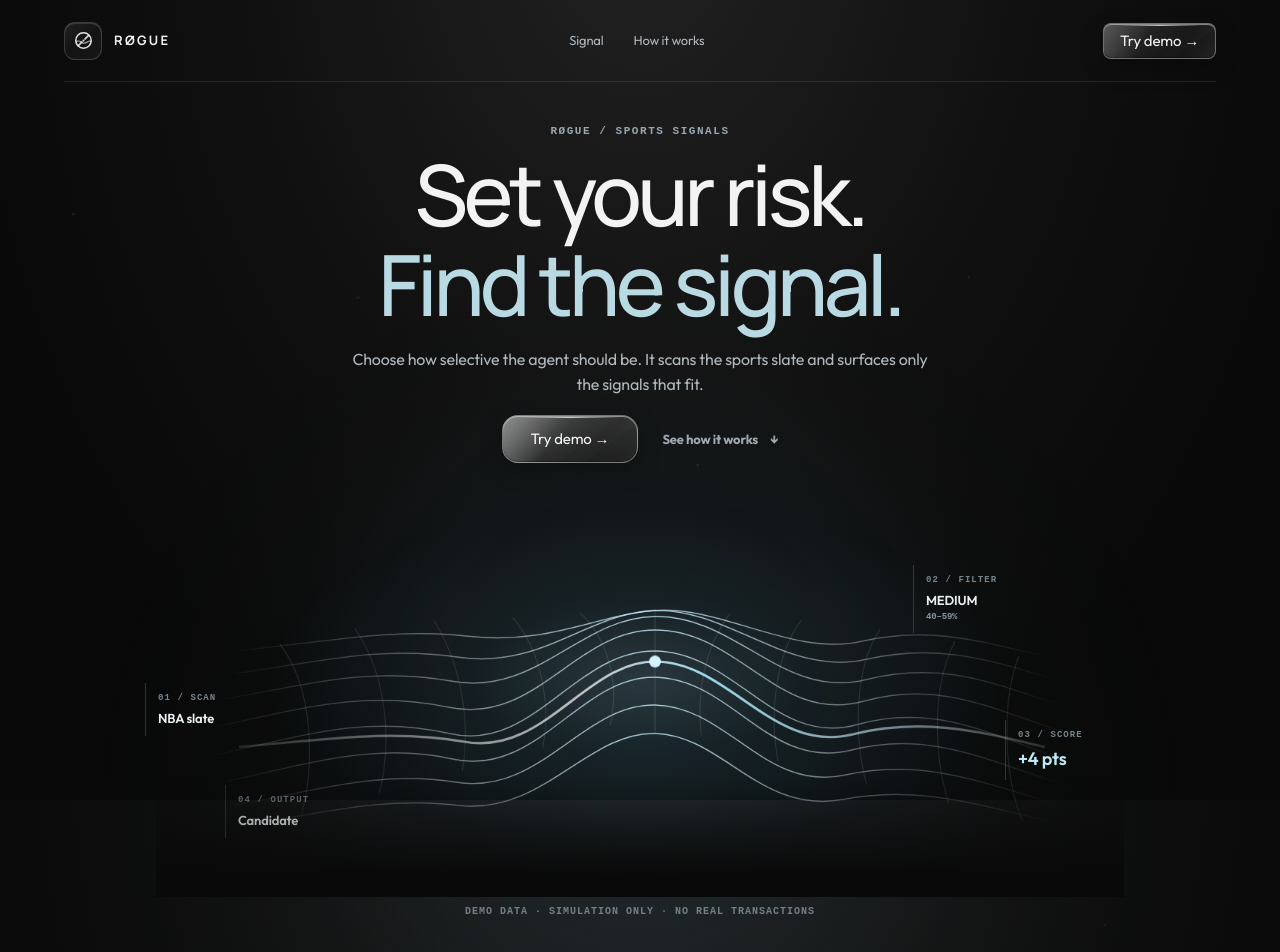
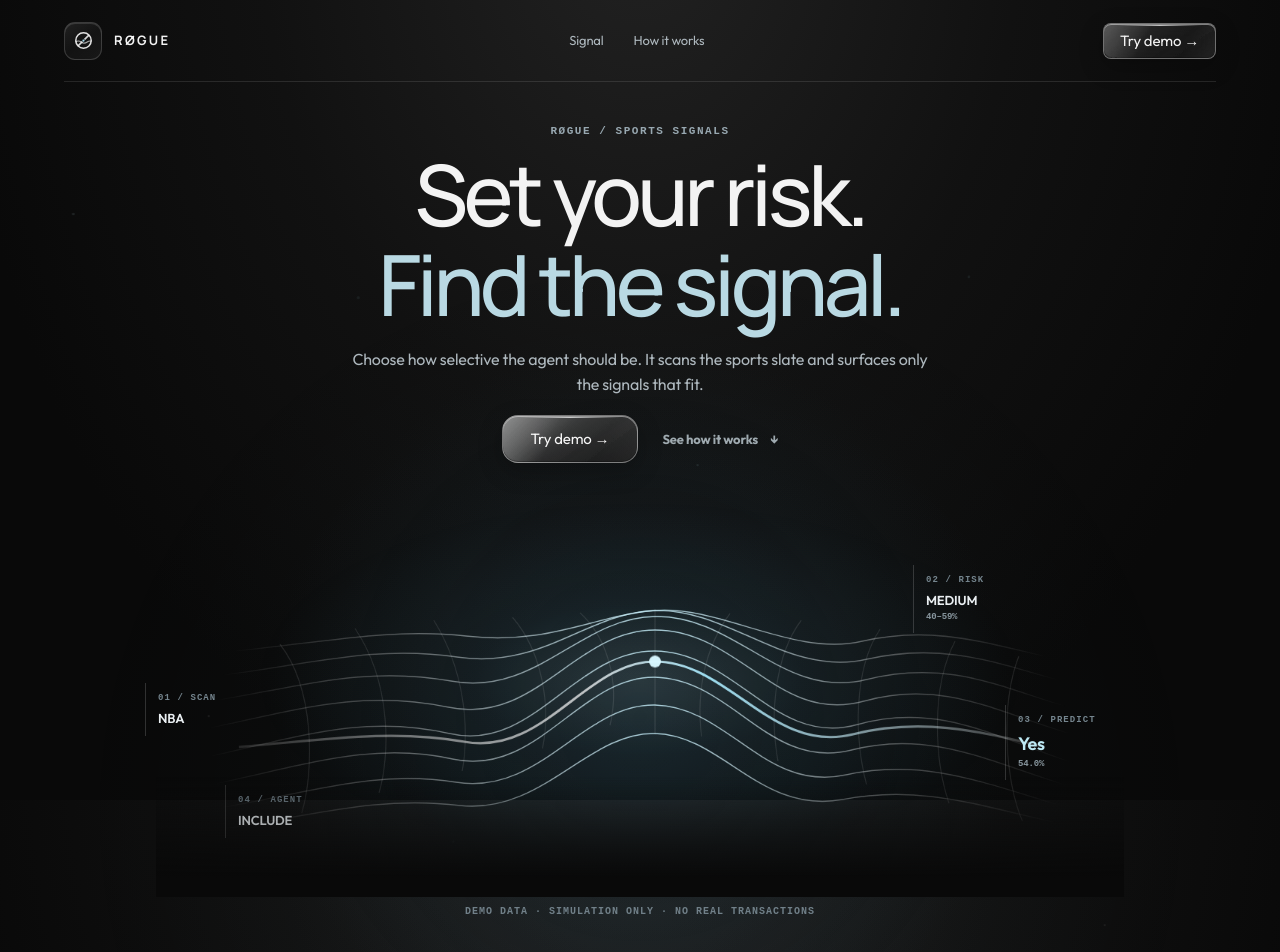
Before and after one commit to anshbalusa-ui/automated-risk-level-betting, a Next.js app: page / in a window 1280 px wide. Shown: the top 952 px of the page. Built offline with nearby package versions, Linux system fonts and the light colour scheme.

Commit message:
copy: make signal path immediately understandable

```diff
--- a/src/components/ForecastApp.tsx
+++ b/src/components/ForecastApp.tsx
@@ -810,20 +810,21 @@ function Landing() {
 
           <div className="signal-fragment signal-fragment-a">
             <span>01 / SCAN</span>
-            <strong>NBA slate</strong>
+            <strong>NBA</strong>
           </div>
           <div className="signal-fragment signal-fragment-b">
-            <span>02 / FILTER</span>
+            <span>02 / RISK</span>
             <strong>MEDIUM</strong>
             <small>40–59%</small>
           </div>
           <div className="signal-fragment signal-fragment-c">
-            <span>03 / SCORE</span>
-            <strong>{signalGap >= 0 ? "+" : ""}{number(signalGap)} pts</strong>
+            <span>03 / PREDICT</span>
+            <strong>{featured.candidate.outcome}</strong>
+            <small>{percent(featured.candidate.probability)}</small>
           </div>
           <div className="signal-fragment signal-fragment-d">
-            <span>04 / OUTPUT</span>
-            <strong>Candidate</strong>
+            <span>04 / AGENT</span>
+            <strong>{featured.decision.decision === "include" ? "INCLUDE" : "SKIP"}</strong>
           </div>
         </div>
 
```
